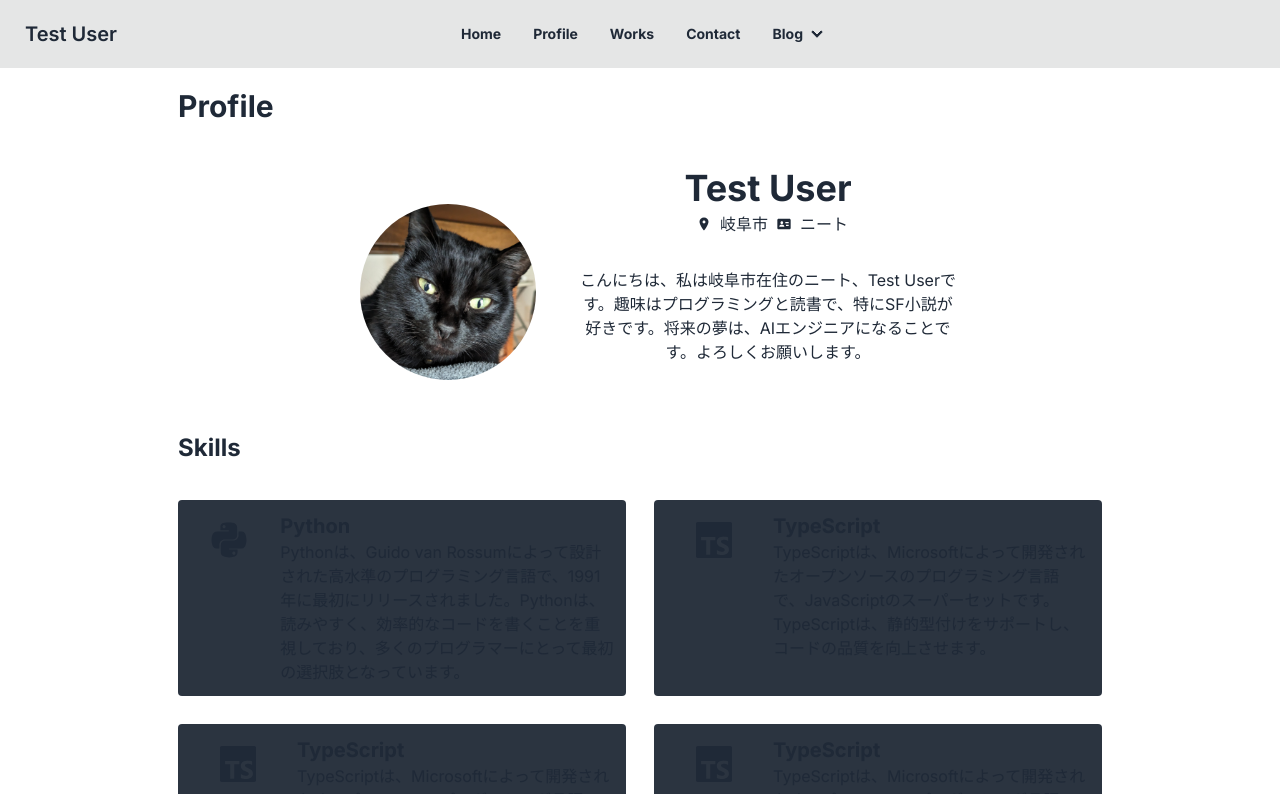
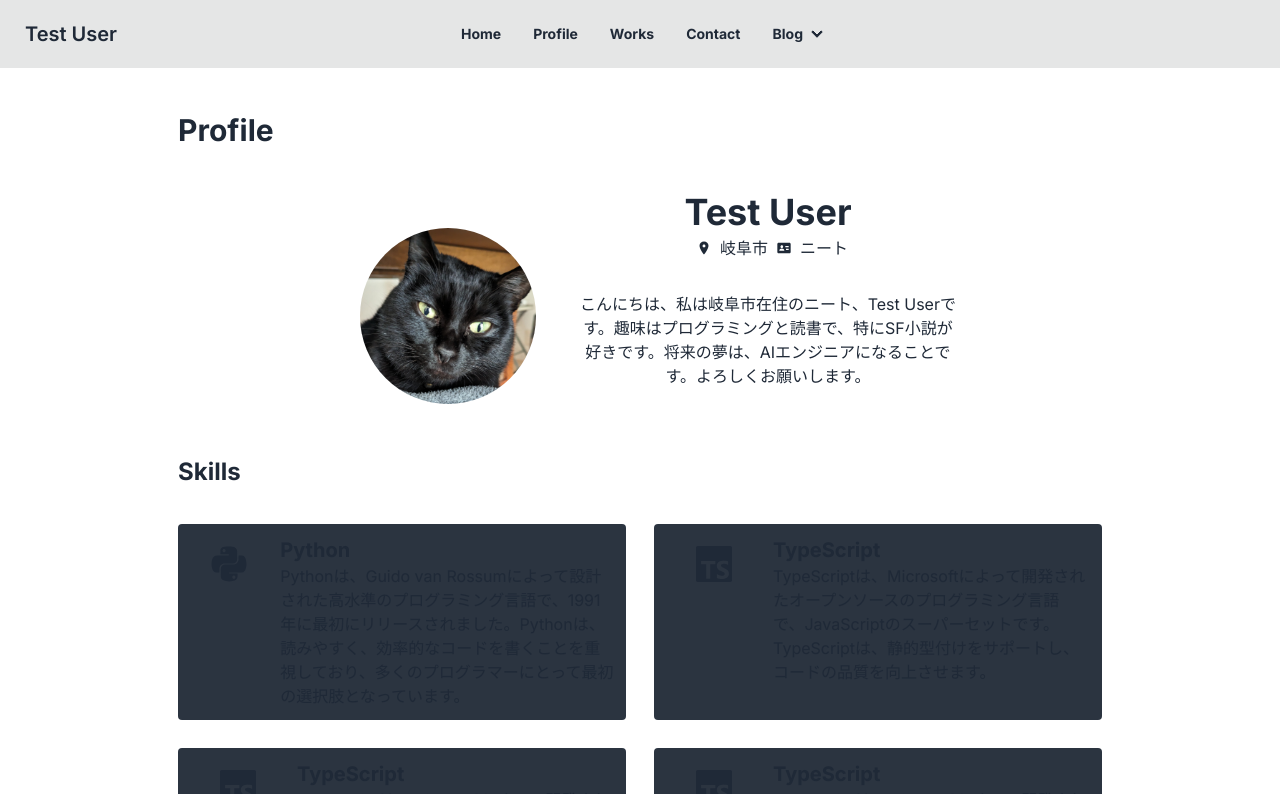
Before and after one commit to Milix-M/milix-m_tempest, a Next.js app in the folder web/: page /profile in a window 1280 px wide. Shown: the top 794 px of the page. Built offline with nearby package versions, Linux system fonts and the light colour scheme.

Commit message:
fix padding

```diff
--- a/web/src/app/profile/page.tsx
+++ b/web/src/app/profile/page.tsx
@@ -8,7 +8,7 @@ import { IoIosPin } from 'react-icons/io'
 export default function Profile () {
   return (
     <div className='flex justify-center mt-3'>
-      <div className='mt-[68px] mx-auto p-2'>
+      <div className='mt-[68px] mx-auto p-8'>
         <h1 className='font-bold text-3xl sm:mb-10'>Profile</h1>
         <div className='sm:flex justify-center'>
           <div className='avatar p-10 flex justify-center'>
```
